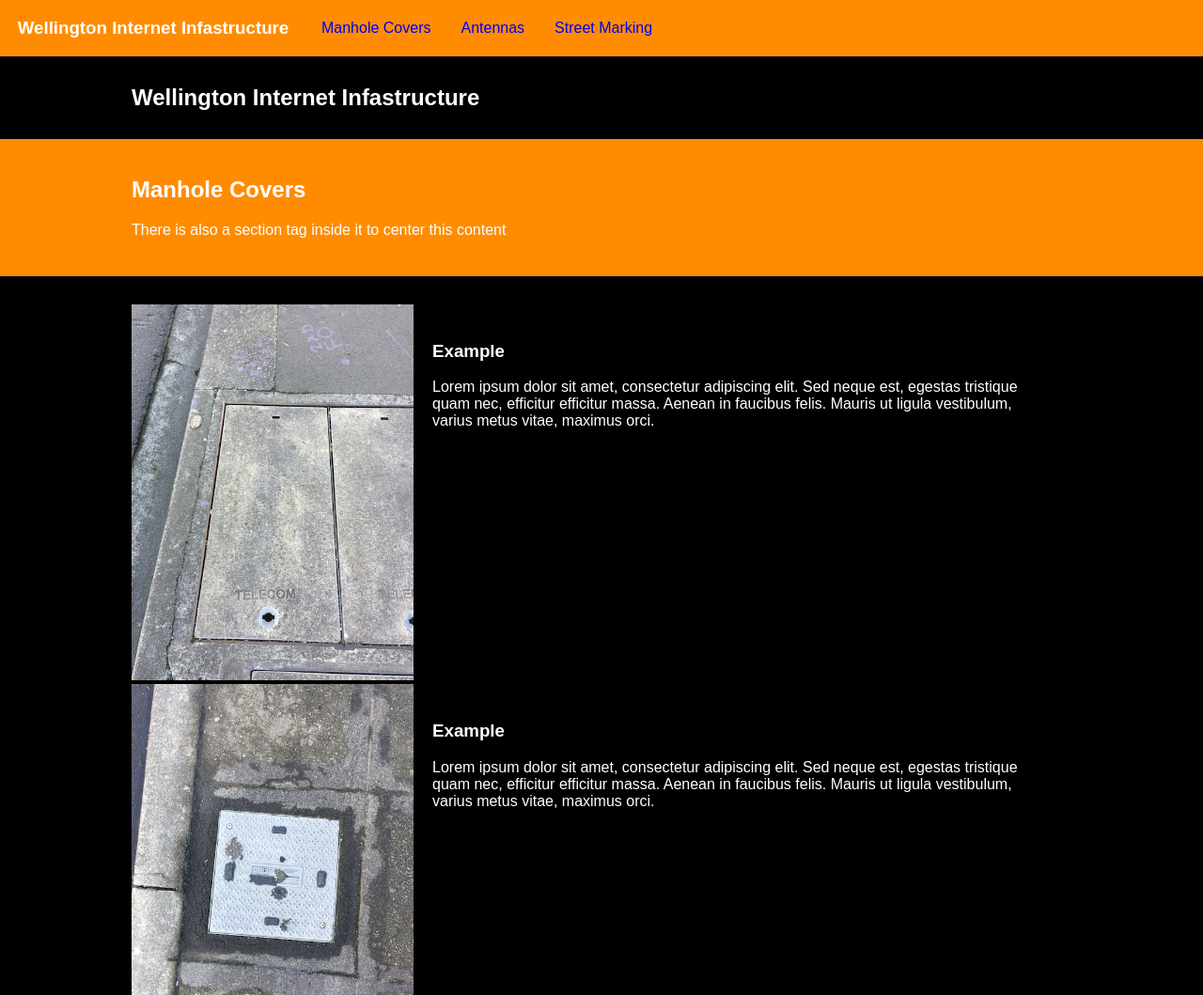
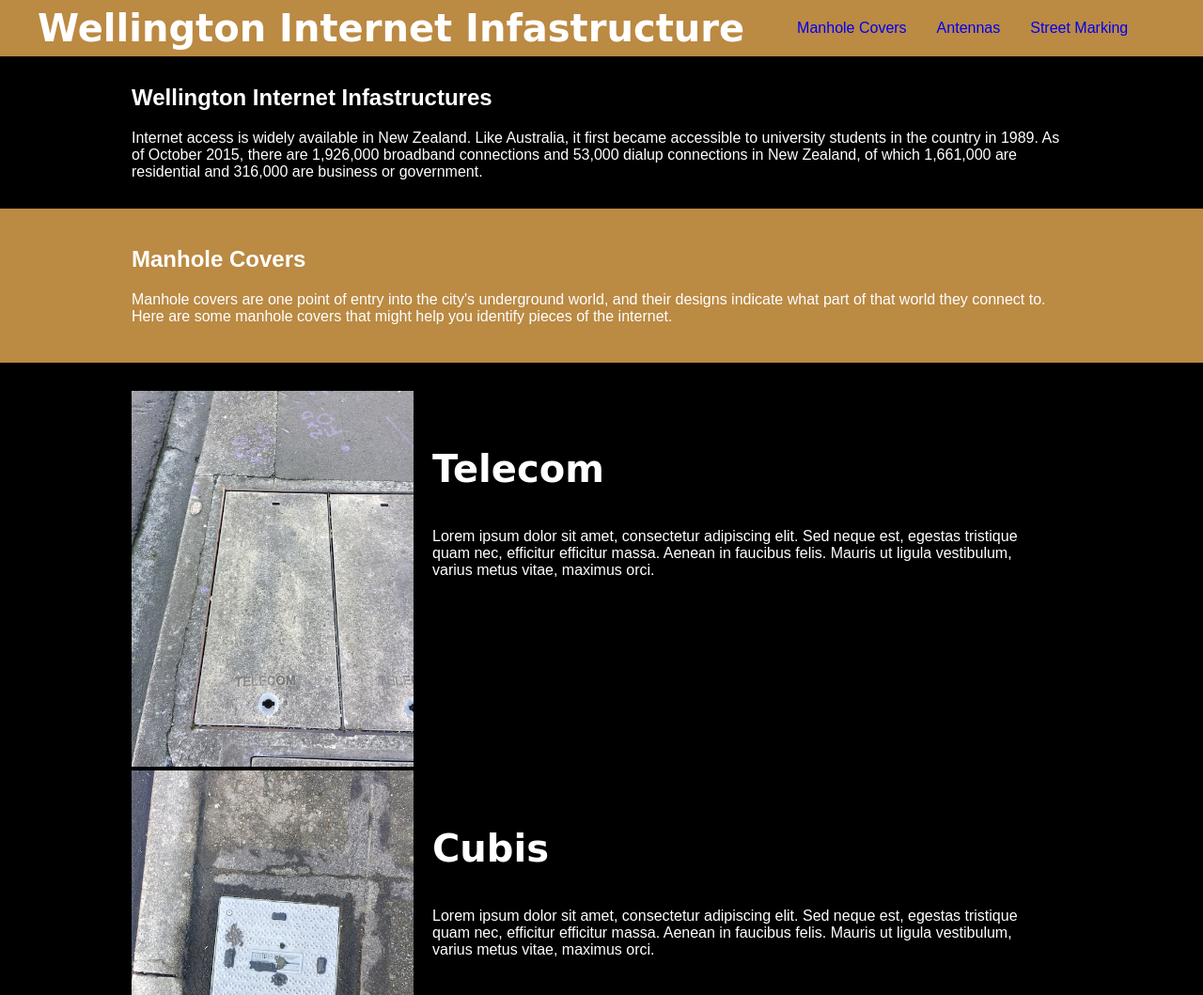
Before and after one commit to trieuviett/project1, a plain HTML site: page index.html in a window 1280 px wide. Shown: the top 1059 px of the page at 94% size. Drawn offline with Linux system fonts and the light colour scheme.

Commit message:
add content

```diff
--- a/css/style.css
+++ b/css/style.css
@@ -20,21 +20,25 @@ section{
 }
 
 header{
-	background-color: darkOrange;
+	background-color: #BB8A43;
 	color: black; /* more readable on an orange background */
 	padding-top: 10px;
 	padding-bottom: 10px;
 
 }
 
+
 h3{
+	font-family: 'Lobster', cursive;
+	font-size: 40px;
 	color: white;
 }
 
 nav{
 	width: 100%;
 	height: 60px;
-	background-color:darkOrange;
+	background-color: #BB8A43  ;
+	text-align:center;
 }
 
 nav a, nav h3{
--- a/index.html
+++ b/index.html
@@ -19,17 +19,27 @@
 		<a href="#three">Street Marking</a>
 	</nav>
 
-    <p>
-		<section>
-			<h1>Wellington Internet Infastructure</h1>
-		</section>
-	</p>
+
+    <section class="header-image">
+    		<div style="max-width: 1000px; margin-left: auto; margin-right: auto; margin-top: 20px; margin-bottom: 20px;">
+    			<h1>Wellington Internet Infastructures</h1>
+    		</div>
+    		<div style="max-width: 1000px; margin-left: auto; margin-right: auto; margin-top: 20px; margin-bottom: 20px;">
+    			<p>Internet access is widely available in New Zealand. Like Australia, it first became accessible to university students in the country in 1989. As of October 2015, there are 1,926,000 broadband connections and 53,000 dialup connections in New Zealand, of which 1,661,000 are residential and 316,000 are business or government.</p>
+    		</div>
+
+    </section>
+
+
+
+
+
 
 
 	<header>
 		<section id="one">
 			<h1>Manhole Covers</h1>
-			<p>There is also a section tag inside it to center this content</p>
+			<p>Manhole covers are one point of entry into the city's underground world, and their designs indicate what part of that world they connect to. Here are some manhole covers that might help you identify pieces of the internet.</p>
 		</section>
 	</header>
 
@@ -39,7 +49,7 @@
 				<img src="img/ima1.jpg">
 			</div>
 			<div class="g-70 padded">
-				<h3>Example</h3>
+				<h3>Telecom</h3>
 				<p>Lorem ipsum dolor sit amet, consectetur adipiscing elit. Sed neque est, egestas tristique quam nec, efficitur efficitur massa. Aenean in faucibus felis. Mauris ut ligula vestibulum, varius metus vitae, maximus orci.</p>
 			</div>
 		</div>
@@ -49,7 +59,7 @@
 				<img src="img/ima2.jpg">
 			</div>
 			<div class="g-70 padded">
-				<h3>Example</h3>
+				<h3>Cubis</h3>
 				<p>Lorem ipsum dolor sit amet, consectetur adipiscing elit. Sed neque est, egestas tristique quam nec, efficitur efficitur massa. Aenean in faucibus felis. Mauris ut ligula vestibulum, varius metus vitae, maximus orci.</p>
 			</div>
 		</div>
@@ -59,7 +69,7 @@
 				<img src="img/ima3.jpg">
 			</div>
 			<div class="g-70 padded">
-				<h3>Example</h3>
+				<h3>Chorus</h3>
 				<p>Lorem ipsum dolor sit amet, consectetur adipiscing elit. Sed neque est, egestas tristique quam nec, efficitur efficitur massa. Aenean in faucibus felis. Mauris ut ligula vestibulum, varius metus vitae, maximus orci.</p>
 			</div>
 		</div>
@@ -69,10 +79,14 @@
 
 
 
+
+
+
+
 <header>
 		<section id="two">
 			<h1>Antennas</h1>
-			<p>There is also a section tag inside it to center this content</p>
+			<p>Tracking things on the ground can sometimes be tricky--markings and manhole covers get worn down and faded, they're sometimes in the middle of the road, and it's easy to bump into things when looking down all the time. Here are some other objects that indicate pieces of the network.</p>
 		</section>
 	</header>
 
@@ -82,7 +96,7 @@
 				<img src="img/ima4.jpg">
 			</div>
 			<div class="g-70 padded">
-				<h3>Example</h3>
+				<h3>Distributed Antenna Systems</h3>
 				<p>Lorem ipsum dolor sit amet, consectetur adipiscing elit. Sed neque est, egestas tristique quam nec, efficitur efficitur massa. Aenean in faucibus felis. Mauris ut ligula vestibulum, varius metus vitae, maximus orci.</p>
 			</div>
 		</div>
@@ -92,7 +106,7 @@
 				<img src="img/ima5.jpg">
 			</div>
 			<div class="g-70 padded">
-				<h3>Example</h3>
+				<h3>Antenna2</h3>
 				<p>Lorem ipsum dolor sit amet, consectetur adipiscing elit. Sed neque est, egestas tristique quam nec, efficitur efficitur massa. Aenean in faucibus felis. Mauris ut ligula vestibulum, varius metus vitae, maximus orci.</p>
 			</div>
 		</div>
@@ -102,7 +116,7 @@
 				<img src="img/ima6.jpg">
 			</div>
 			<div class="g-70 padded">
-				<h3>Example</h3>
+				<h3>Antenna2</h3>
 				<p>Lorem ipsum dolor sit amet, consectetur adipiscing elit. Sed neque est, egestas tristique quam nec, efficitur efficitur massa. Aenean in faucibus felis. Mauris ut ligula vestibulum, varius metus vitae, maximus orci.</p>
 			</div>
 		</div>
@@ -111,10 +125,14 @@
 	</section>
 
 
+
+
+
+
 	<header>
 		<section id="three">
 			<h1>Street Markings</h1>
-			<p>There is also a section tag inside it to center this content</p>
+			<p>Colored lines, flags, or both are used to mark the location and denote the type of underground utility. A special type of spray paint, which works when the can is upside-down, is used to mark lines, often in a fluorescent color.</p>
 		</section>
 	</header>
 
@@ -124,7 +142,7 @@
 				<img src="img/ima7.jpg">
 			</div>
 			<div class="g-70 padded">
-				<h3>Example</h3>
+				<h3>Street Marking 1</h3>
 				<p>Lorem ipsum dolor sit amet, consectetur adipiscing elit. Sed neque est, egestas tristique quam nec, efficitur efficitur massa. Aenean in faucibus felis. Mauris ut ligula vestibulum, varius metus vitae, maximus orci.</p>
 			</div>
 		</div>
@@ -134,7 +152,7 @@
 				<img src="img/ima8.jpg">
 			</div>
 			<div class="g-70 padded">
-				<h3>Example</h3>
+				<h3>Street Marking 2</h3>
 				<p>Lorem ipsum dolor sit amet, consectetur adipiscing elit. Sed neque est, egestas tristique quam nec, efficitur efficitur massa. Aenean in faucibus felis. Mauris ut ligula vestibulum, varius metus vitae, maximus orci.</p>
 			</div>
 		</div>
@@ -144,7 +162,7 @@
 				<img src="img/ima9.jpg">
 			</div>
 			<div class="g-70 padded">
-				<h3>Example</h3>
+				<h3>Street Marking 3</h3>
 				<p>Lorem ipsum dolor sit amet, consectetur adipiscing elit. Sed neque est, egestas tristique quam nec, efficitur efficitur massa. Aenean in faucibus felis. Mauris ut ligula vestibulum, varius metus vitae, maximus orci.</p>
 			</div>
 		</div>
```
Also changed, not shown: img/imacover.jpg (added), 1 other file.
